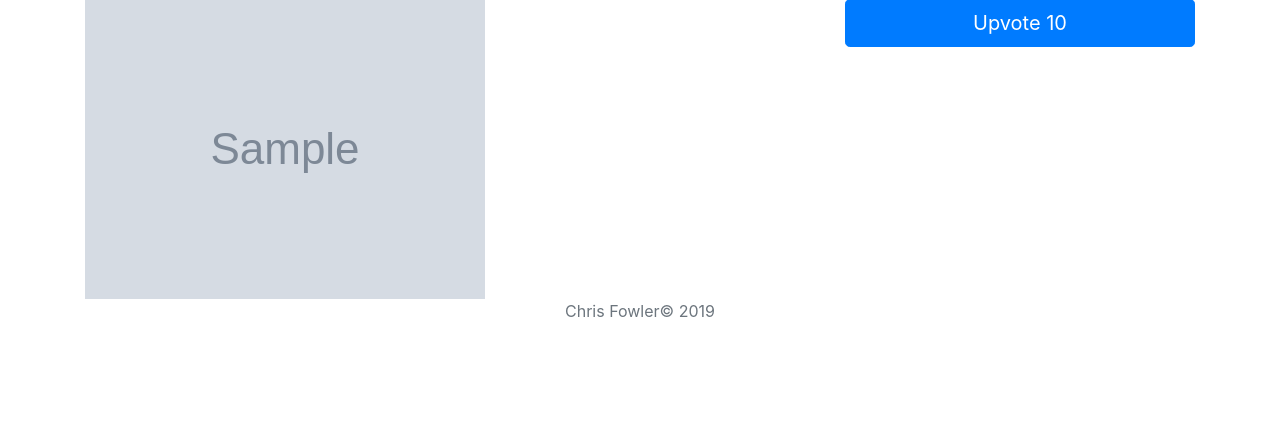
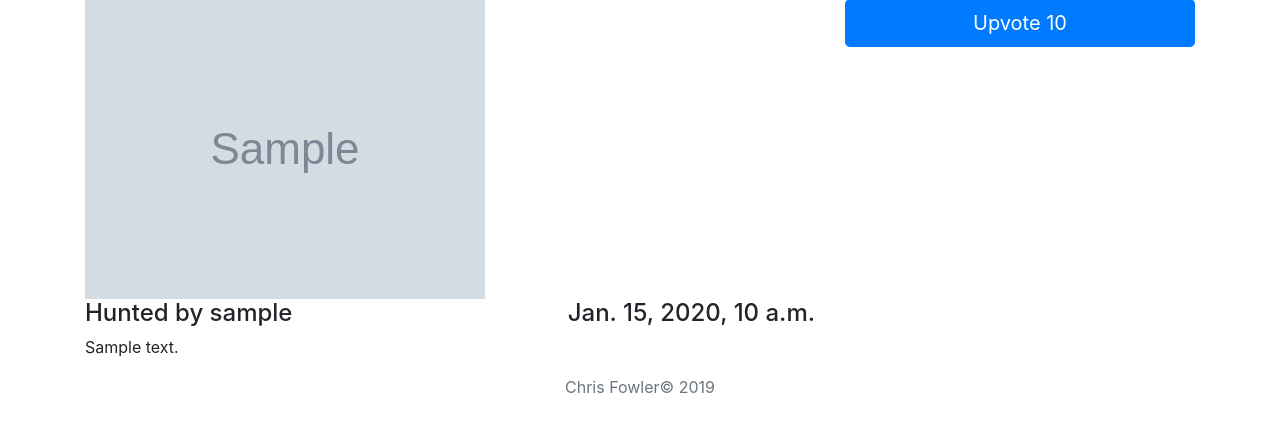
Before and after one commit to Chrisss09/producthunter, a Django app: template products/templates/products/detail.html in a window 1280 px wide. Shown: the part 203-635 px from the top of the page. Run offline with Django 3.2, Linux system fonts and the light colour scheme; the template is opened without the code that fills it: most values are stand-ins (such as "Sample title", 1, 10 or a date in 2020); grey boxes marked "Sample" are stand-in pictures; some libraries are stand-ins or nearby versions.

Commit message:
Created a voting system

```diff
--- a/products/templates/products/detail.html
+++ b/products/templates/products/detail.html
@@ -17,8 +17,28 @@
         <img src="{{ product.image.url }}" class="img-fluid" />
     </div>
     <div class="col-4">
-        <a href=""><button class="btn btn-primary btn-lg btn-block"><span class="oi oi-thumb-up"></span> Upvote {{ product.votes_total }}</button></a>
+        <a href="javascript:{document.getElementById('upvote').submit()}"><button class="btn btn-primary btn-lg btn-block"><span class="oi oi-thumb-up"></span> Upvote {{ product.votes_total }}</button></a>
     </div>
 </div>
 
+<div class="row">
+    <div class="col-4">
+        <h4>Hunted by {{ product.hunter.username }}</h4>
+    </div>
+    <div class="col-4 text-right">
+        <h4>{{ product.pub_date_pretty }}</h4>
+    </div>
+</div>
+
+<div class="row">
+    <div class="col-8">
+        <p>{{ product.body }}</p>
+    </div>
+</div>
+
+<form id="upvote" method="POST" action="{% url 'upvote' product.id %}">
+    {% csrf_token %}
+    <input type="hidden">
+</form>
+
 {% endblock %}
--- a/products/urls.py
+++ b/products/urls.py
@@ -4,4 +4,5 @@ from . import views
 urlpatterns = [
     path('create', views.create, name='create'),
     path('<int:product_id>', views.detail, name='detail'),
+    path('<int:product_id>/upvote', views.upvote, name='upvote'),
 ]
```
Also changed, not shown: products/views.py (+8 -0 lines).
